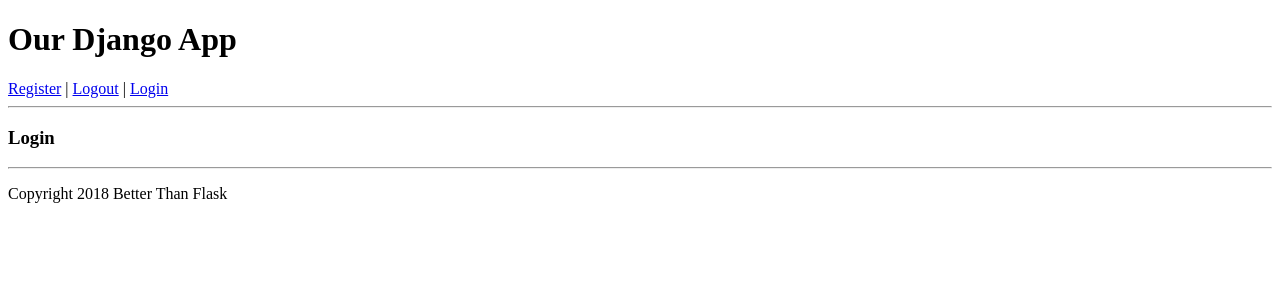
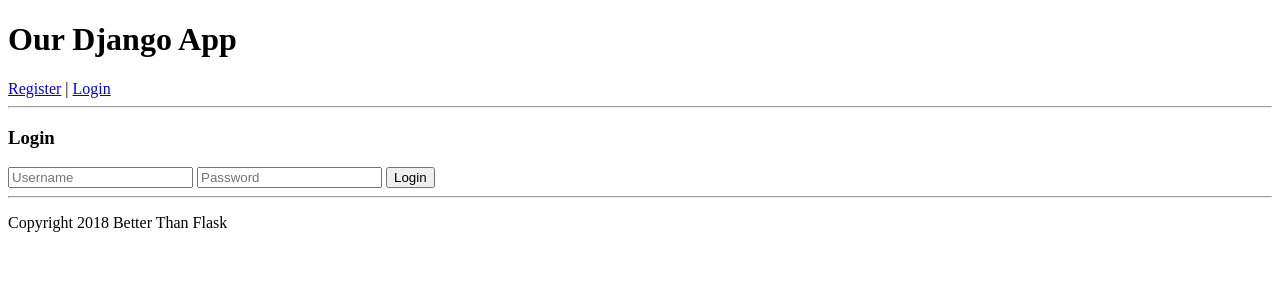
Before and after one commit to bglynch/trydjango, a Django app: page /accounts/login in a window 1280 px wide. Shown: the top 300 px of the page. Run offline with Django 3.2, Linux system fonts and the light colour scheme.

```diff
--- a/accounts/templates/accounts/login.html
+++ b/accounts/templates/accounts/login.html
@@ -4,6 +4,13 @@
 
 <h3>Login</h3>
 
+<form method='POST'>
+    {% csrf_token %}
+    <input type="text" name="username" placeholder='Username' required/>
+    <input type="password" name="password" placeholder='Password' required/>
+
+    <input type="submit" value="Login"/>
+</form>
 
 
 {% endblock content %}
--- a/accounts/views.py
+++ b/accounts/views.py
@@ -1,11 +1,22 @@
 from django.shortcuts import render, redirect
-# from django.http import HttpResponse
-# from django.contrib.auth import logout
+from django.http import HttpResponse
 from django.contrib import auth
+from django.contrib.auth import authenticate
 
 # Create your views here.
 def login(request):
-    return render(request, 'accounts/login.html')
+    if request.method == 'POST':
+        u = request.POST['username']
+        p = request.POST['password']
+        user = authenticate(username=u, password=p)
+
+        if user is not None:
+            auth.login(request, user)
+            return redirect('/')
+        else:
+            return HttpResponse('you password was wrong you stupid asshole')
+    else:
+        return render(request, 'accounts/login.html')
 
 def register(request):
     return render(request, 'accounts/register.html')
--- a/home/templates/home/base.html
+++ b/home/templates/home/base.html
@@ -9,9 +9,12 @@
 <body>
    <h1>Our Django App</h1>
     <div class="navbar">
+        {% if user.is_authenticated %}
+        <a href="/accounts/logout">Logout</a>  |
+        {% else %}
         <a href="/accounts/register">Register</a>  |
-        <a href="/accounts/logout">Logout</a>  |
         <a href="/accounts/login">Login</a>
+        {% endif %}
     </div>
    <hr>
 
```
Also changed, not shown: db.sqlite3.
